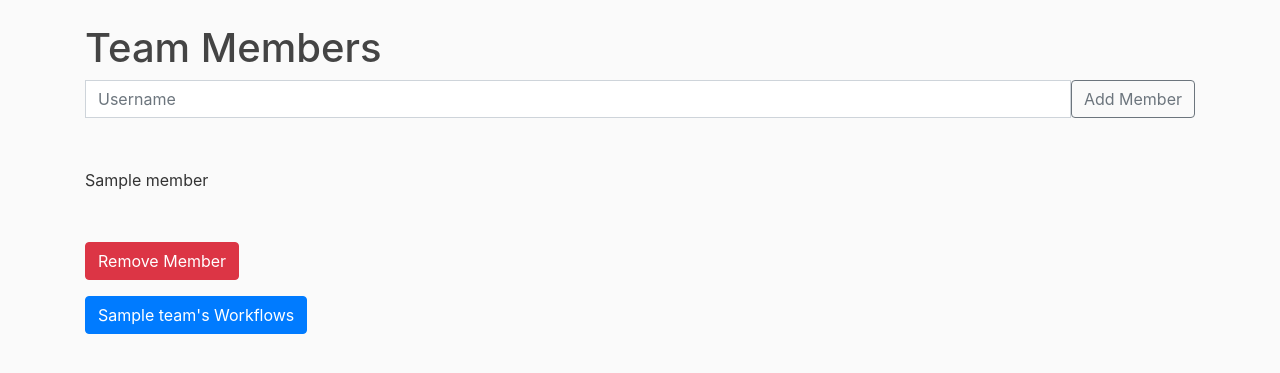
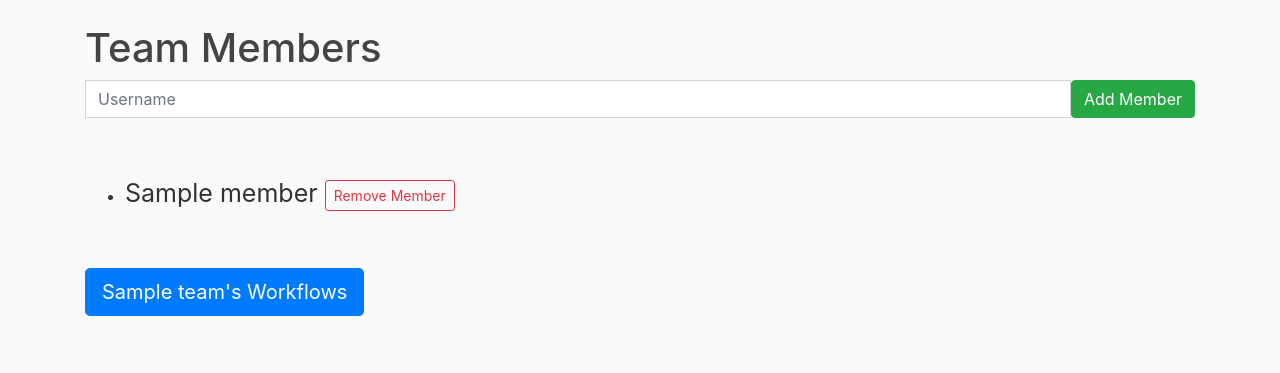
Before and after one commit to GaddPetrivoki/ProcrastinatorsRUM, a Django app: template ZeitNehmer/workflows/templates/teams/manage_members.html in a window 1280 px wide. Shown: the part 56-429 px from the top of the page. Run offline with Django 4.2, Linux system fonts and the light colour scheme; the template is opened without the code that fills it: most values are stand-ins (such as "Sample title", 1, 10 or a date in 2020); some libraries are stand-ins or nearby versions.

Commit message:
Designed the create_teams.html and manage_members.html to better fit the website

```diff
--- a/ZeitNehmer/workflows/templates/teams/create_teams.html
+++ b/ZeitNehmer/workflows/templates/teams/create_teams.html
@@ -5,9 +5,7 @@
   {% csrf_token %}
   <fieldset action="" class="form-group">
     {{ form | crispy }}
-
-    <input type="submit" value="Submit">
-
+    <a><button type="submit" class="btn btn-primary btn-lg" value="Submit">Create Teams</a></button>
   </fieldset>
 </form>
 {% endblock content %}
--- a/ZeitNehmer/workflows/templates/teams/manage_members.html
+++ b/ZeitNehmer/workflows/templates/teams/manage_members.html
@@ -7,15 +7,18 @@
   <div class="input-group mb-3">
     {% csrf_token %}
     <input name="member" type="text" class="form-control" placeholder="Username" aria-label="Username" aria-describedby="button-addon2" required>
-    <button class="btn btn-outline-secondary" type="submit" id="button-addon2">Add Member</button>
+    <button class="btn btn-success" type="submit" id="button-addon2">Add Member</button>
   </div>
 </form>
 {% for member in members %}
 {% if member != user %}
-<p>{{member}}</p>
 <form action="" method="POST">
+  <ul>
+  <li>
   {% csrf_token %}
-  <button type="submit" class="btn btn-danger" name='delete_member' value="{{member.id}}" >Remove Member</button>
+    <p id="p5">{{member}}   <button type="submit" class="btn btn-outline-danger btn-sm" name='delete_member' value="{{member.id}}">Remove Member</button></p>
+  </li>
+  </ul>
 </form>
 {% endif %}
 {% endfor %}
@@ -33,6 +36,6 @@
 {% endfor %}
 {% endif %}
 <div class="d-grid gap-2 d-md-flex justify-content-md-start">
-  <a href="{% url 'teams_workflows' user.username team.id %}" class="btn btn-primary me-md-2" type="button">{{team.name}}'s Workflows</a>
+  <a href="{% url 'teams_workflows' user.username team.id %}" class="btn btn-primary btn-lg" type="button">{{team.name}}'s Workflows</a>
 </div>
 {% endblock content %}
```
Also changed, not shown: ZeitNehmer/db.sqlite3.
